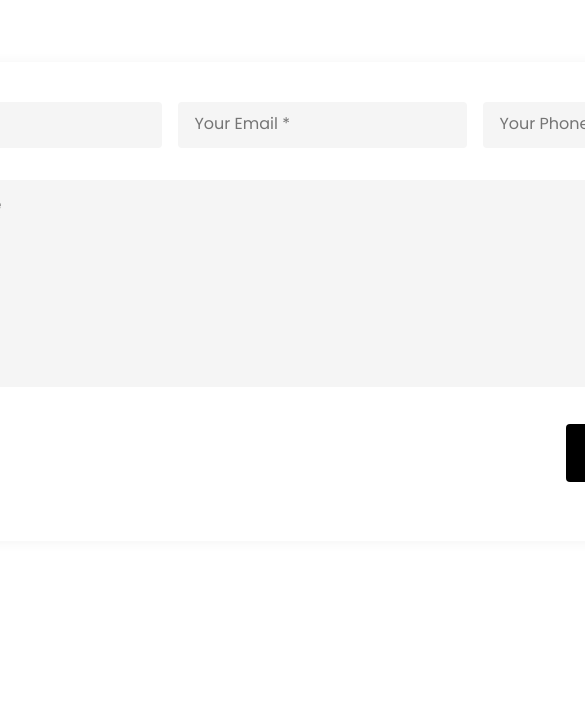
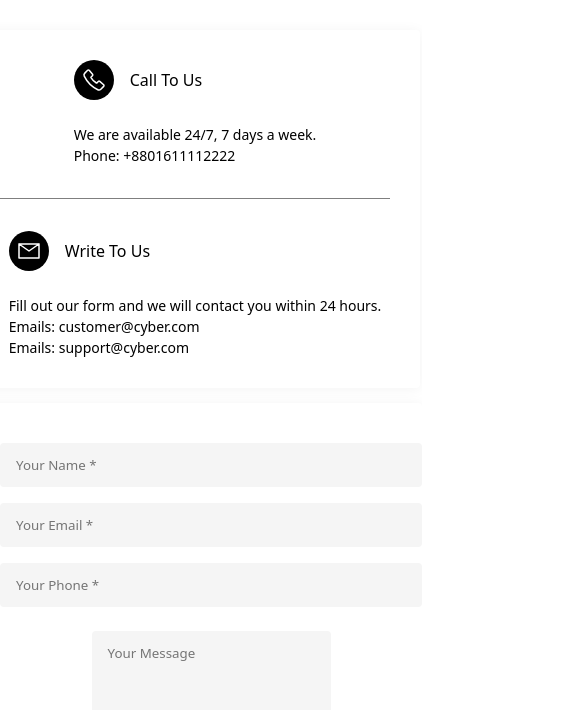
Before and after one commit to nnatroo/cyber-front, a React (Vite) app: page /contact in a window 390 px wide. Shown: the part 134-844 px from the top of the page, 585 px wide, since content can reach past the window. Built offline with nearby package versions, Linux system fonts and the light colour scheme.

Commit message:
media query

```diff
--- a/src/modules/Contact.module.scss
+++ b/src/modules/Contact.module.scss
@@ -1,3 +1,5 @@
+
+
 .main-wrapper {
   margin-top: 164px;
   display: flex;
@@ -6,22 +8,32 @@
   gap: 30px;
   height: fit-content;
 
-  .left-side {
+  @media (max-width: 920px) {
+    flex-direction: column;
+    gap: 15px;
+  }
+
+  .left-side, .right-side {
     background-color: #FFFFFF;
     border-radius: 4px;
     box-shadow: 0 1px 13px 0 #0000000D;
+    padding: 40px 35px 51px;
     display: flex;
     flex-direction: column;
     gap: 32px;
-    padding: 40px 35px 51px;
+    width: 100%;
 
+    @media (max-width: 920px) {
+      align-items: center;
+      padding: 30px;
+    }
+  }
+
+  .left-side {
     .line {
-      background-color: #000000;
+      background-color: #000;
       height: 1px;
       width: 100%;
-      display: flex;
-      justify-content: center;
-      align-items: center;
       opacity: 50%;
     }
 
@@ -30,90 +42,51 @@
       flex-direction: column;
       gap: 24px;
       font-family: 'Poppins', sans-serif;
-      font-weight: 400;
       font-size: 14px;
       line-height: 21px;
-      height: auto;
-      overflow: hidden;
 
       .contact-div-title {
         display: flex;
         gap: 16px;
         align-items: center;
-
         p {
-          font-family: Poppins, sans-serif;
           font-weight: 500;
           font-size: 16px;
-          line-height: 24px;
-        }
-      }
-
-      .contact-div-content {
-        display: flex;
-        flex-direction: column;
-        gap: 16px;
-
-        p {
-          font-family: Poppins, sans-serif;
-          font-weight: 400;
-          font-size: 14px;
-          line-height: 21px;
-          max-width: 250px;
         }
       }
     }
   }
 
   .right-side {
-    height: 479px;
+    height: auto;
     padding: 40px 32px;
-    box-sizing: border-box;
-    border-radius: 4px;
-    background-color: #FFFFFF;
-    box-shadow: 0 1px 13px 0 rgba(0, 0, 0, 0.05);
-    display: flex;
-    flex-direction: column;
-    gap: 32px;
+    gap: 24px;
 
     .input-group {
       display: flex;
+      flex-wrap: wrap;
       gap: 16px;
 
       input {
-        font-family: Poppins, sans-serif;
+        flex: 1;
+        min-width: 100%;
+        padding: 13px 16px;
+        border-radius: 4px;
+        background-color: #F5F5F5;
         border: none;
         outline: none;
-        border-radius: 4px;
-        background-color: rgba(245, 245, 245, 1);
-        padding: 13px 16px;
-        &::placeholder {
-          font-family: Poppins, sans-serif;
-          font-weight: 400;
-          font-size: 16px;
-          line-height: 24px;
-        }
       }
     }
 
     .message-input {
       textarea {
         width: 100%;
-        height: 207px;
-        font-family: Poppins, sans-serif;
+        height: 150px;
+        padding: 13px 16px;
+        border-radius: 4px;
+        background-color: #F5F5F5;
         border: none;
-        outline: none;
-        border-radius: 4px;
-        background-color: rgba(245, 245, 245, 1);
-        padding: 13px 16px;
-        box-sizing: border-box;
         resize: none;
-        &::placeholder {
-          font-family: Poppins, sans-serif;
-          font-weight: 400;
-          font-size: 16px;
-          line-height: 24px;
-        }
       }
     }
 
@@ -122,20 +95,18 @@
       justify-content: flex-end;
 
       button {
-        padding: 16px 48px;
+        padding: 12px 40px;
         border-radius: 4px;
-        background: rgba(0, 0, 0, 1);
-        color: rgba(250, 250, 250, 1);
-        font-family: Poppins, sans-serif;
-        font-weight: 500;
+        background: black;
+        color: white;
         font-size: 16px;
-        line-height: 24px;
         cursor: pointer;
         transition: 0.2s;
-        border: 1px solid rgba(0, 0, 0, 0);
+        border: 1px solid transparent;
+
         &:hover {
-          background: rgb(255, 255, 255);
-          color: rgba(0, 0, 0, 1);
+          background: white;
+          color: black;
           border: 1px solid black;
         }
       }
```
